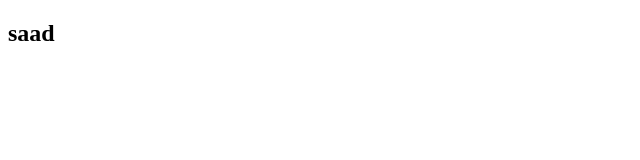
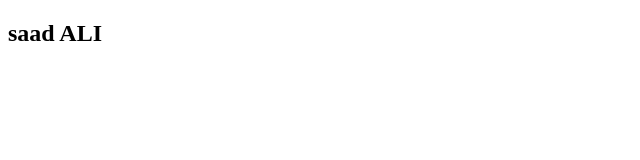
Before and after one commit to Saadali1409/Portfoliointernship, a plain HTML site: page index.html in a window 1280 px wide. Shown: the full height of the page, 0-640 px from the left. Drawn offline with Linux system fonts and the light colour scheme.

Commit message:
TASK 5 COMMIT

```diff
--- a/index.html
+++ b/index.html
@@ -3,9 +3,9 @@
 <head>
     <meta charset="UTF-8">
     <meta name="viewport" content="width=device-width, initial-scale=1.0">
-    <title>Document</title>
+    <title>SAAD ALI </title>
 </head>
 <body>
-    <h2>saad</h2>
+    <h2>saad ALI </h2>
 </body>
 </html>
```
